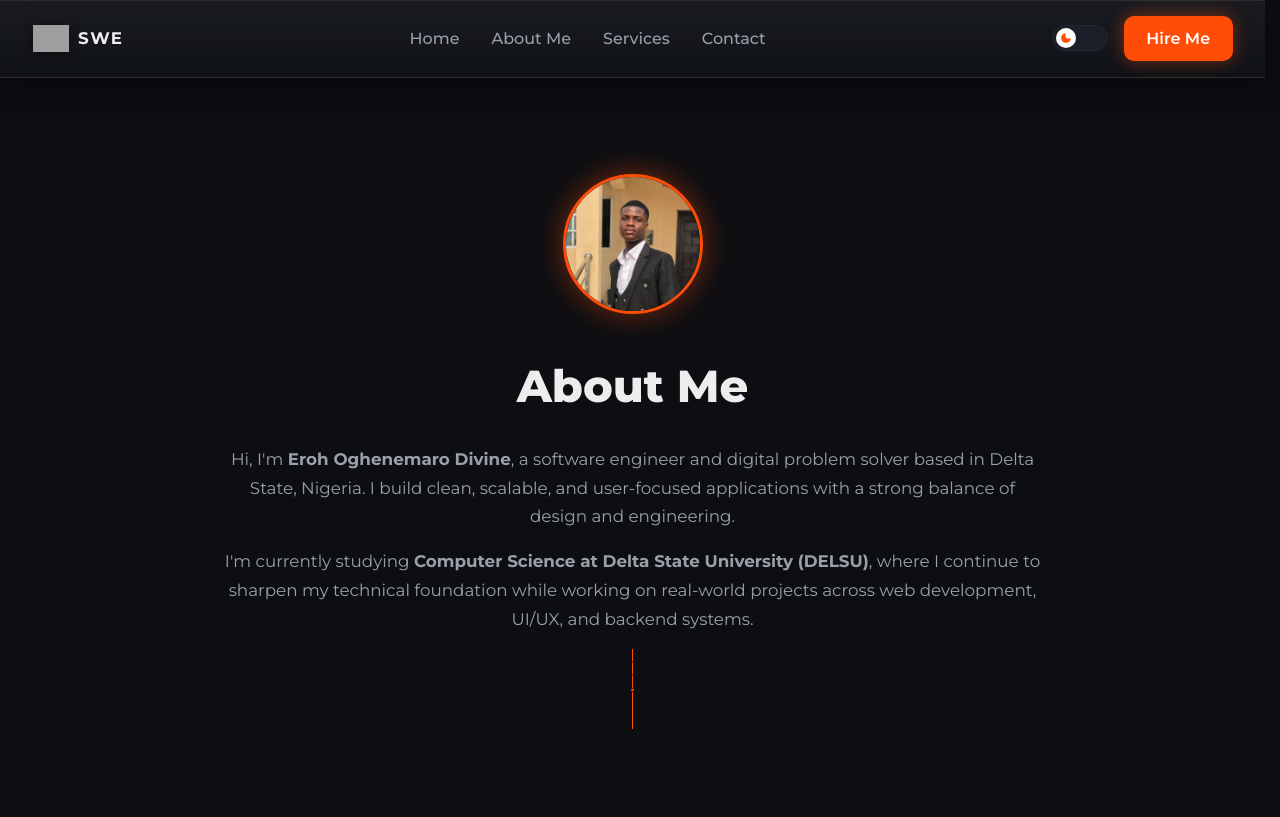
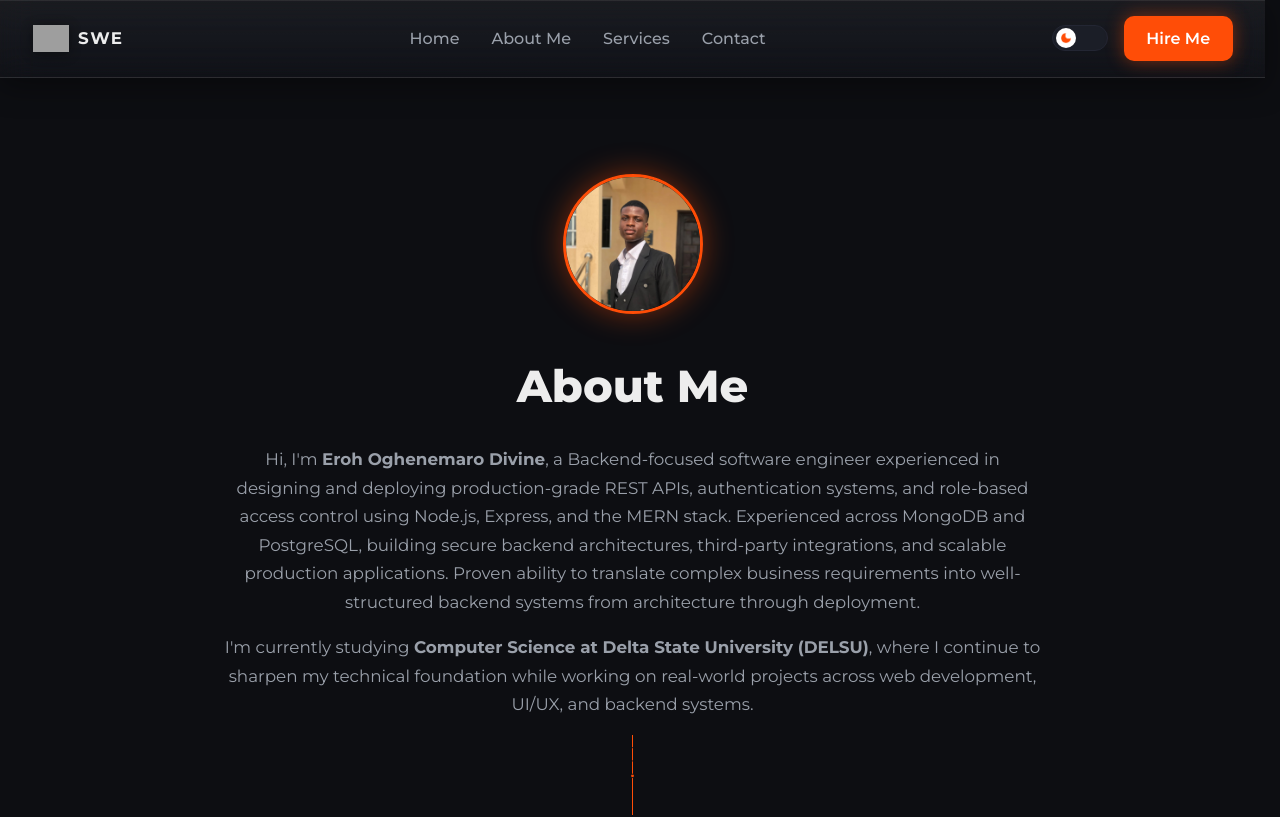
Before and after one commit to Eroh-Maro/portfolio, a React (Vite) app: page /about in a window 1280 px wide. Shown: the top 817 px of the page. Built offline with nearby package versions, Linux system fonts and the light colour scheme; grey boxes are pictures that could not be loaded; a web font is replaced by a local one.

Commit message:
updated about me text

```diff
--- a/src/pages/AboutMe.jsx
+++ b/src/pages/AboutMe.jsx
@@ -17,10 +17,12 @@ function About() {
 
   <h1 className="about-title">About Me</h1>
   <p className="about-text">
-    Hi, I'm <strong>Eroh Oghenemaro Divine</strong>, a software engineer and digital
-    problem solver based in Delta State, Nigeria. I build clean,
-    scalable, and user-focused applications with a strong balance of
-    design and engineering.
+    Hi, I'm <strong>Eroh Oghenemaro Divine</strong>, a Backend-focused software engineer experienced
+     in designing and deploying production-grade REST APIs, authentication systems, and role-based
+      access control using Node.js, Express, and the MERN stack. Experienced across MongoDB and PostgreSQL,
+       building secure backend architectures, third-party integrations, and scalable production applications.
+       Proven ability to translate complex business requirements into well-structured backend systems from
+       architecture through deployment.
   </p>
 
   <p className="about-text">
```
